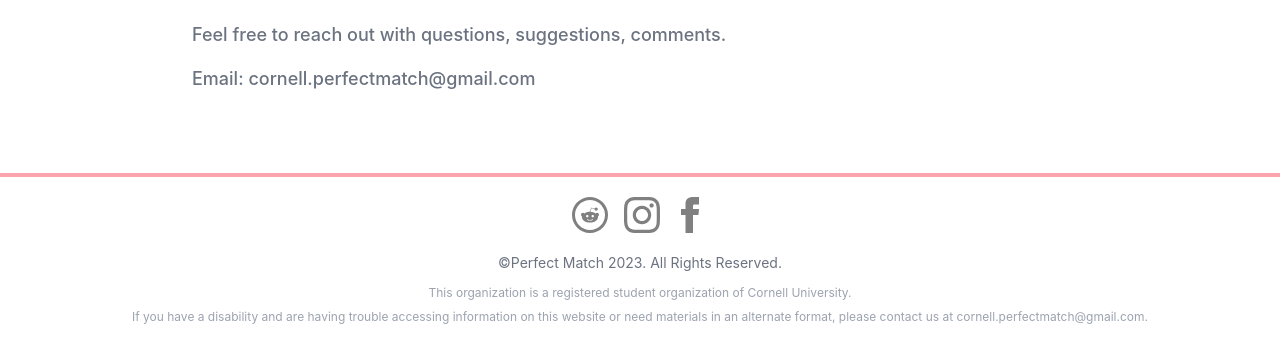
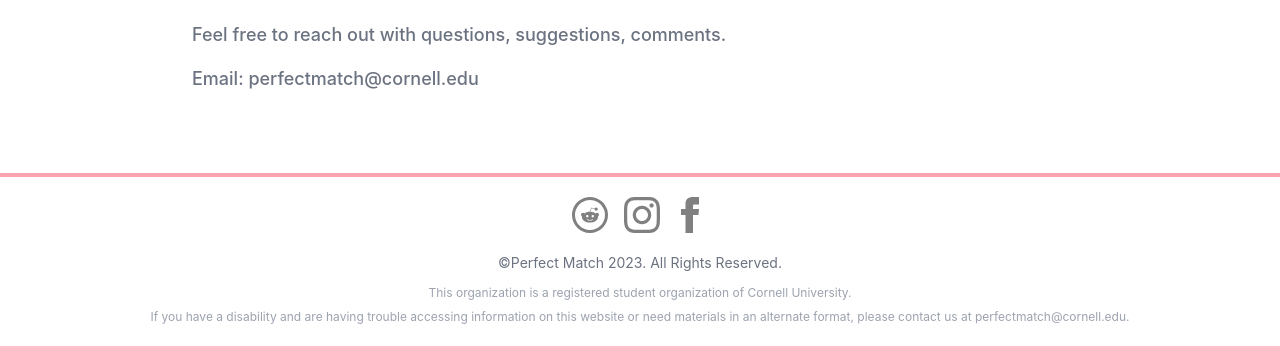
Before and after one commit to Perfect-Match-Org/perfect-match-web, a Next.js app: page /about in a window 1280 px wide. Shown: the part 3348-3694 px from the top of the page. Built offline with nearby package versions, Linux system fonts and the light colour scheme.

Commit message:
changed email everywhere on site to @cornell.edu

```diff
--- a/components/footer/footer.tsx
+++ b/components/footer/footer.tsx
@@ -34,7 +34,7 @@ function Footer() {
                 </div>
                 <div className="text-xs text-gray-400 flex justify-center pb-6 mx-1">
                     If you have a disability and are having trouble accessing information on this website or need
-                    materials in an alternate format, please contact us at cornell.perfectmatch@gmail.com.
+                    materials in an alternate format, please contact us at perfectmatch@cornell.edu.
                 </div>
             </footer>
         </div>
--- a/pages/about.tsx
+++ b/pages/about.tsx
@@ -326,8 +326,8 @@ const About: any = (props: any) => {
                             <p className="mb-4 sm:font-medium">
                                 {' '}
                                 Email:{' '}
-                                <a target="_blank" rel="noreferrer" href="mailto:cornell.perfectmatch@gmail.com">
-                                    cornell.perfectmatch@gmail.com
+                                <a target="_blank" rel="noreferrer" href="mailto:perfectmatch@cornell.edu">
+                                    perfectmatch@cornell.edu
                                 </a>
                             </p>
                         </div>
--- a/pages/statistics.tsx
+++ b/pages/statistics.tsx
@@ -376,8 +376,8 @@ const Statistics: any = (props: any) => {
                                         you may have regarding data privacy. In fact, feedback from the Cornell
                                         community already has and will continue to be used in to improve our algorithm
                                         and measures to protect privacy. We can be reached at{' '}
-                                        <Link href="mailto:cornell.perfectmatch@gmail.com">
-                                            cornell.perfectmatch@gmail.com!
+                                        <Link href="mailto:perfectmatch@cornell.edu">
+                                            perfectmatch@cornell.edu
                                         </Link>
                                     </p>
                                 </details>
--- a/reminders/emails/incomplete.html
+++ b/reminders/emails/incomplete.html
@@ -1,4 +1,5 @@
 <html>
+
 <head>
     <title>Reminder: Complete Your Perfect Match Profile by January 13th!</title>
 </head>
@@ -22,10 +23,11 @@
     </ul>
     <p>
         Have a question or concern? Reach out to us at
-            <a href="mailto:cornell.perfectmatch@gmail.com">cornell.perfectmatch@gmail.com</a> or via Instagram
+        <a href="mailto:perfectmatch@cornell.edu">perfectmatch@cornell.edu</a> or via Instagram
         <a href="https://www.instagram.com/cornellperfectmatch">@cornellperfectmatch</a>.
     </p>
     <p>Matching you Perfectly,</p>
     <p>The Cornell Perfect Match Team</p>
 </body>
+
 </html>
```
Lines whose indentation alone changed are shown as unchanged.
